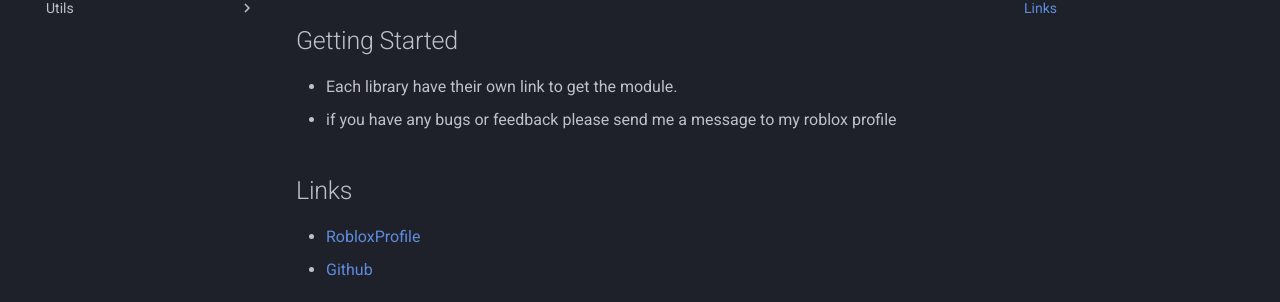
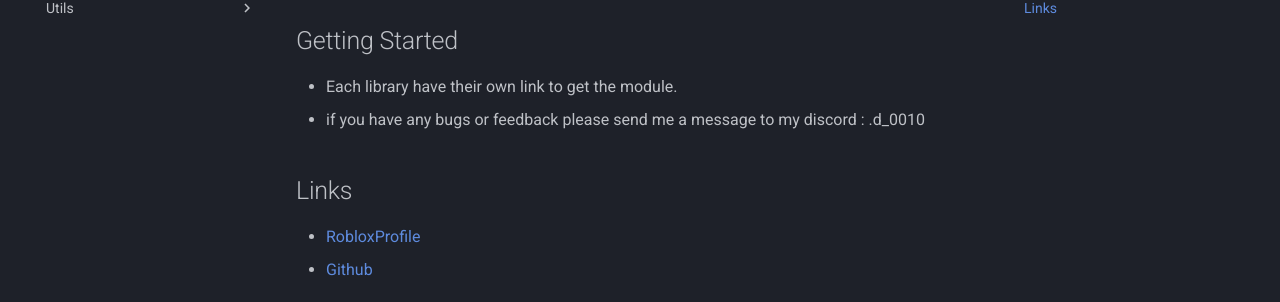
Before and after one commit to evxryyy/OpenSource-Library, an MkDocs documentation site: the page built from docs/index.md, in a window 1280 px wide. Shown: the part 157-459 px from the top of the page. Built offline with MkDocs 1.6.1 and Material for MkDocs 9.7.7, drawn with Linux system fonts in a browser that asks for light colours.

Commit message:
Update index.md

```diff
--- a/docs/index.md
+++ b/docs/index.md
@@ -1,7 +1,7 @@
 ## Getting Started
 
 -  Each library have their own link to get the module.
--  if you have any bugs or feedback please send me a message to my roblox profile
+-  if you have any bugs or feedback please send me a message to my discord : .d_0010
 
 ## Links
 
```
